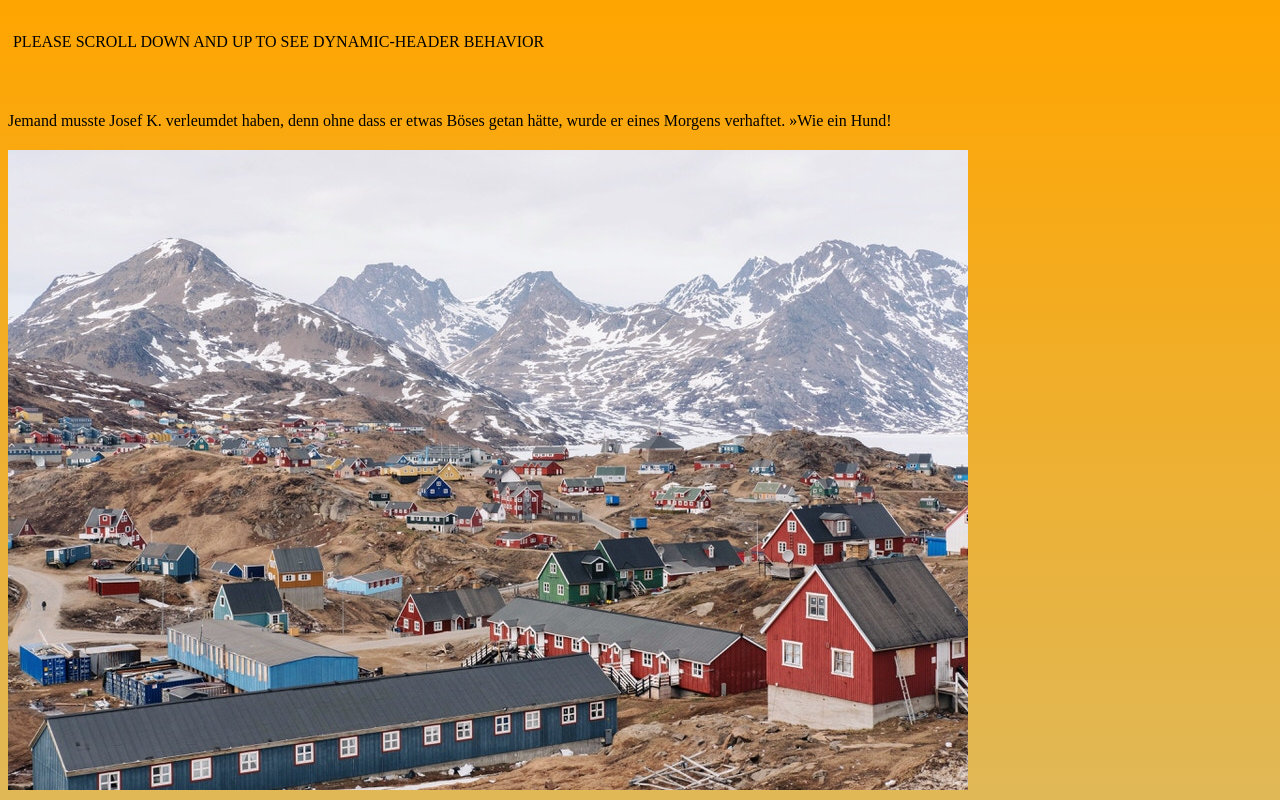
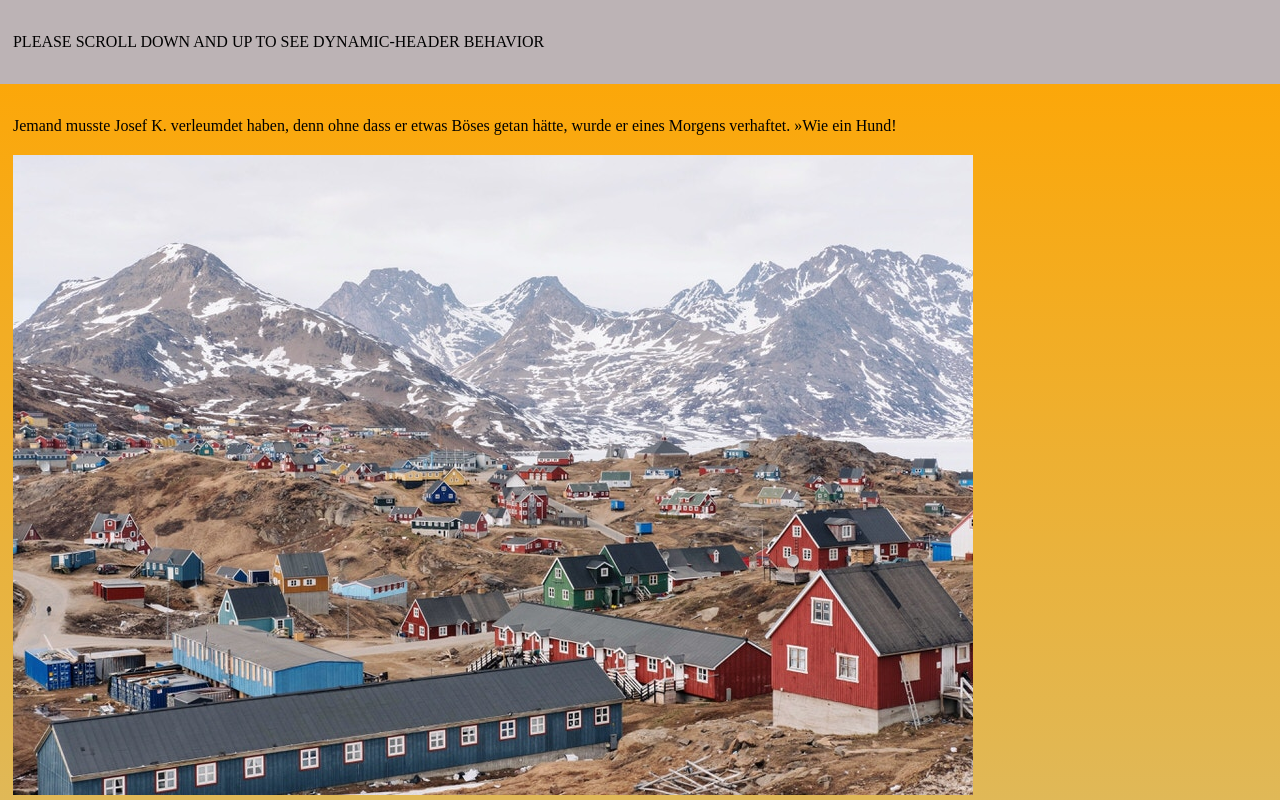
Before and after one commit to ulfschneider/dynamic-header, a plain HTML site: page dynamic-header.html in a window 1280 px wide. Shown: the top 800 px of the page. Drawn offline with Linux system fonts and the light colour scheme.

Commit message:
Refactoring and docu

```diff
--- a/dynamic-header.html
+++ b/dynamic-header.html
@@ -9,19 +9,18 @@
     <script src="dynamic-header.min.js"></script>
     <script>
         DynamicHeader.init({
-            pickColorFromImgId: 'banner',
+            pickBackgroundFromImgId: 'banner',
             lightColor: '#fff',
             darkColor: '#000'
-
         });
     </script>
 </head>
 
-<body style="line-height:1.62em; background: linear-gradient(orange, lightblue);">
+<body style="line-height:1.62em; background: linear-gradient(orange, lightblue); margin:0;">
     <div id="header" style="padding:.81em">
         <p>PLEASE SCROLL DOWN AND UP TO SEE DYNAMIC-HEADER BEHAVIOR</p>
     </div>
-    <div id="content" style="height:2000px;">
+    <div id="content" style="height:2000px; padding:.81em; ">
         <p>Jemand musste Josef K. verleumdet haben, denn ohne dass er etwas Böses getan hätte, wurde er eines Morgens verhaftet. »Wie ein Hund!</p>
 
         <img id="banner" src="filip-gielda-94858-2.jpg" />
```
